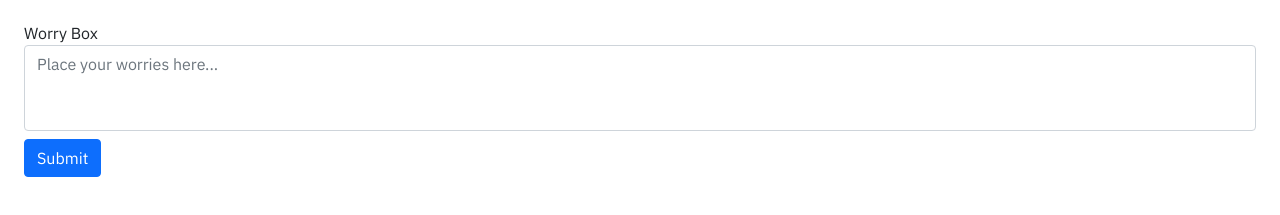
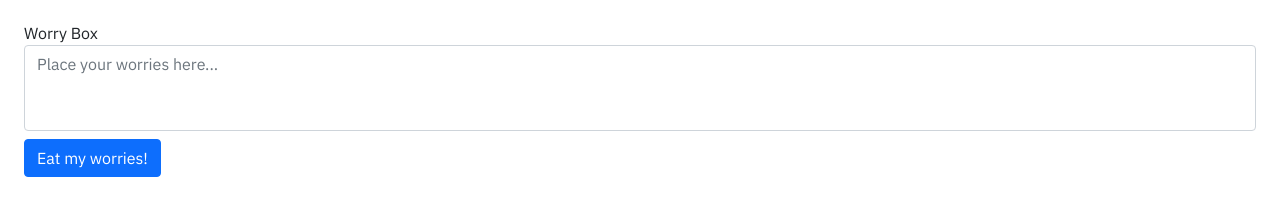
Before and after one commit to gatelogic/thevoid, a plain HTML site: page index.html in a window 1280 px wide. Shown: the part 227-442 px from the top of the page. Drawn offline with nearby package versions, Linux system fonts and the light colour scheme.

Commit message:
updates code updates

```diff
--- a/index.html
+++ b/index.html
@@ -36,7 +36,7 @@
           <label for="worrybox">Worry Box</label>
           <textarea class="form-control z-depth-1" id="worrybox" rows="3" placeholder="Place your worries here..."></textarea>
         </div>
-        <button type="submit" class="btn btn-primary mt-2 ms-4" onClick="javascript:eraseText();">Submit</button>
+        <button type="submit" class="btn btn-primary mt-2 ms-4" onClick="javascript:eraseText();">Eat my worries!</button>
       </form>
     <!-- Popper JS & Bootstrap JS -->
     <script src="https://cdn.jsdelivr.net/npm/bootstrap@5.1.3/dist/js/bootstrap.bundle.min.js" integrity="sha384-ka7Sk0Gln4gmtz2MlQnikT1wXgYsOg+OMhuP+IlRH9sENBO0LRn5q+8nbTov4+1p" crossorigin="anonymous"></script>
```
Also changed, not shown: about.html (+1 -0 lines).
